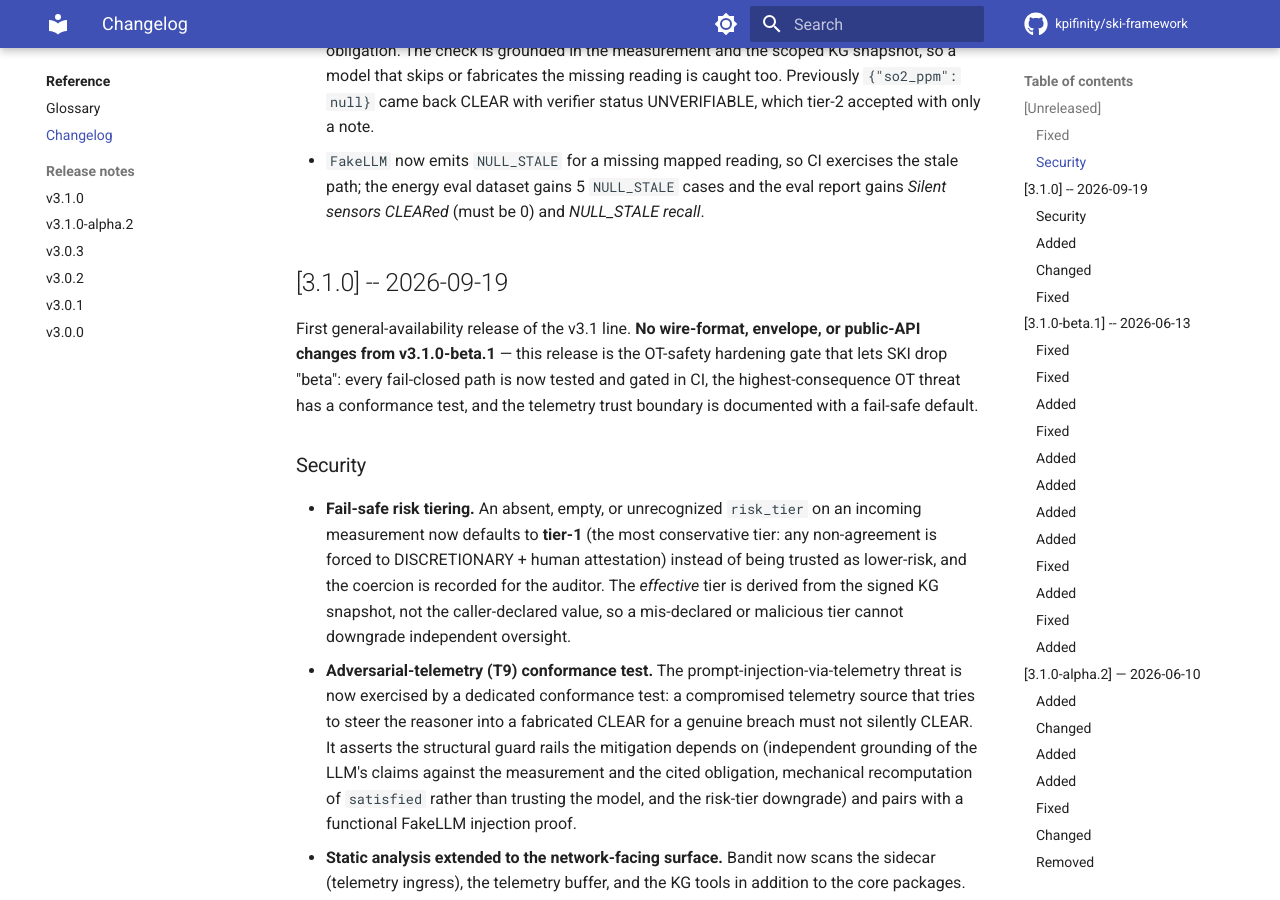
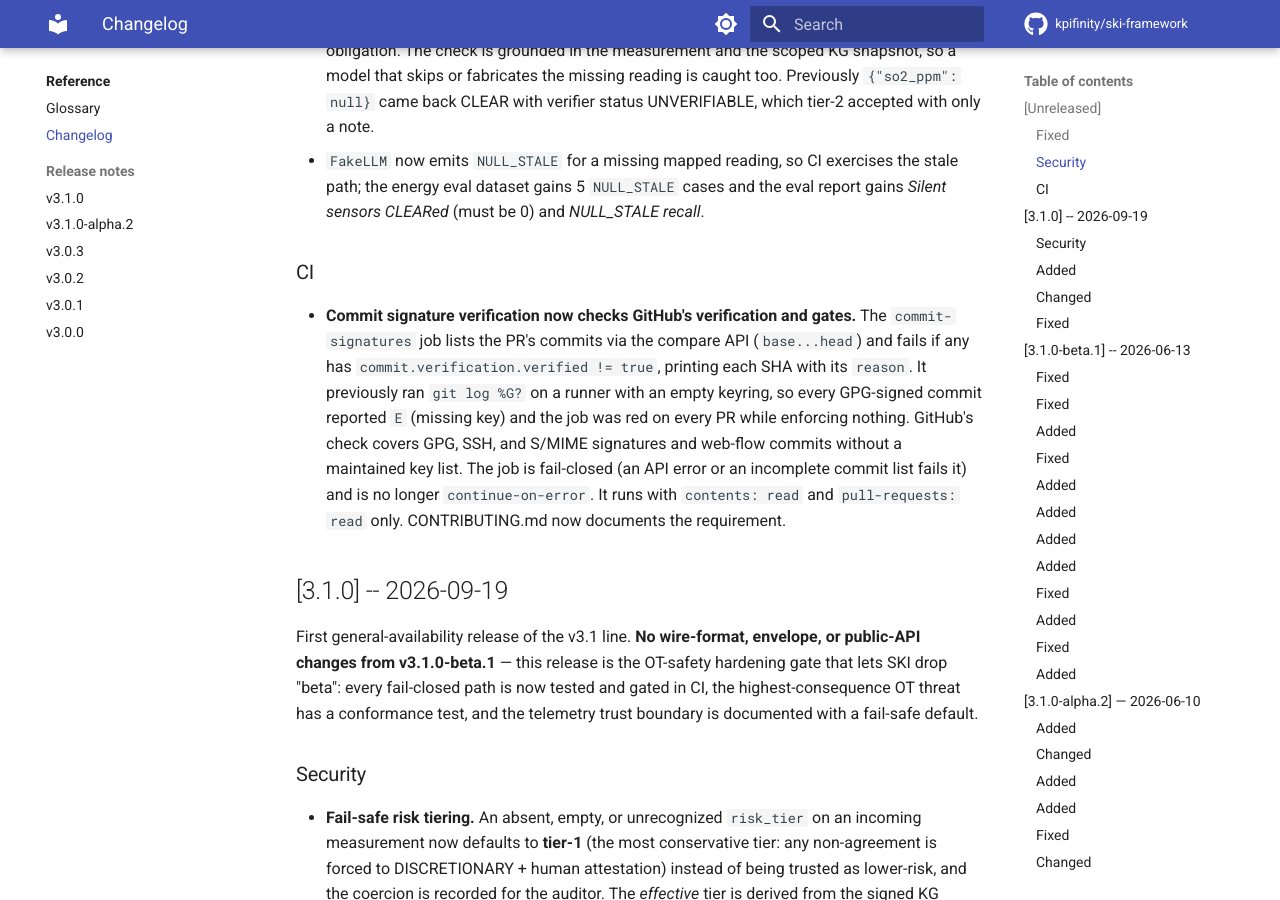
Before and after one commit to kpifinity/ski-framework, an MkDocs documentation site: the page built from docs/CHANGELOG.md, in a window 1280 px wide and 900 px high, scrolled down 1120 px. Built offline with MkDocs 1.6.1 and Material for MkDocs 9.7.7, drawn with Linux system fonts in a browser that asks for light colours; comment, search, counter and statistics services are not loaded.

Commit message:
ci: verify commit signatures via GitHub's API and make the gate blocking (#155)
The commit-signatures job ran `git log --format='%H %G?'` on a runner
with an empty GPG keyring, so every GPG-signed commit reported `E`
(missing key) and the job failed on every PR (#148, #149, #150, #154)
while continue-on-error hid it. It enforced nothing.

The job now lists the PR's commits through the compare API, pinned to
the event's base...head SHAs, and fails if any commit has
commit.verification.verified != true, printing each SHA with its reason.
GitHub verifies GPG, SSH and S/MIME signatures against the author's
registered keys and signs web-flow commits itself, so no keyring needs
maintaining.

Fail-closed: an API error, an empty list, or a list shorter than
total_commits fails the job. The job is no longer continue-on-error and
runs with contents: read and pull-requests: read only.

CONTRIBUTING.md (and its docs/ mirror) and the PR template now describe
the requirement.

Co-authored-by: Claude Opus 5.5 <noreply@anthropic.com>

```diff
--- a/CHANGELOG.md
+++ b/CHANGELOG.md
@@ -49,6 +49,20 @@ referenced from each release entry.
   exercises the stale path; the energy eval dataset gains 5 `NULL_STALE`
   cases and the eval report gains *Silent sensors CLEARed* (must be 0)
   and *NULL_STALE recall*.
+
+### CI
+- **Commit signature verification now checks GitHub's verification and
+  gates.** The `commit-signatures` job lists the PR's commits via the
+  compare API (`base...head`) and fails if any has
+  `commit.verification.verified != true`, printing each SHA with its
+  `reason`. It previously ran `git log %G?` on a runner with an empty
+  keyring, so every GPG-signed commit reported `E` (missing key) and the
+  job was red on every PR while enforcing nothing. GitHub's check covers
+  GPG, SSH, and S/MIME signatures and web-flow commits without a
+  maintained key list. The job is fail-closed (an API error or an
+  incomplete commit list fails it) and is no longer `continue-on-error`.
+  It runs with `contents: read` and `pull-requests: read` only.
+  CONTRIBUTING.md now documents the requirement.
 
 ## [3.1.0] -- 2026-09-19
 
```
Also changed, not shown: CONTRIBUTING.md (+2 -0 lines), docs/contributing.md (+2 -0 lines), .github/PULL_REQUEST_TEMPLATE.md, 1 other file.
